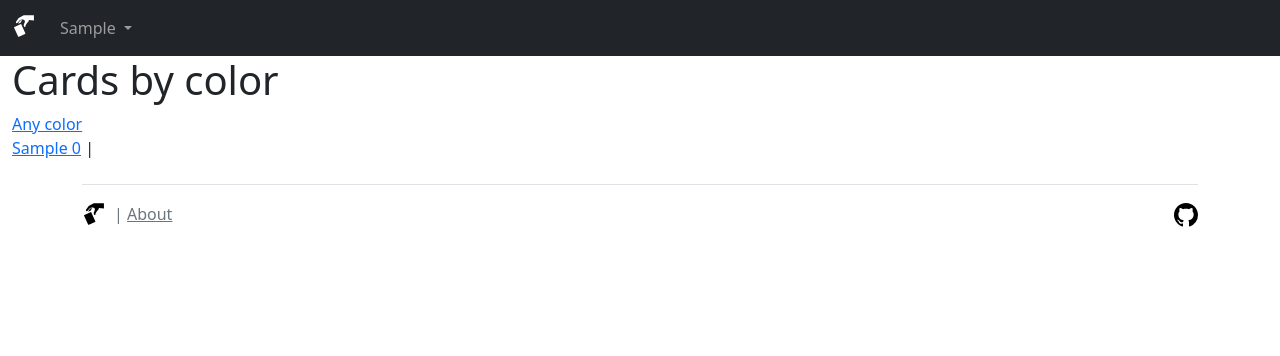
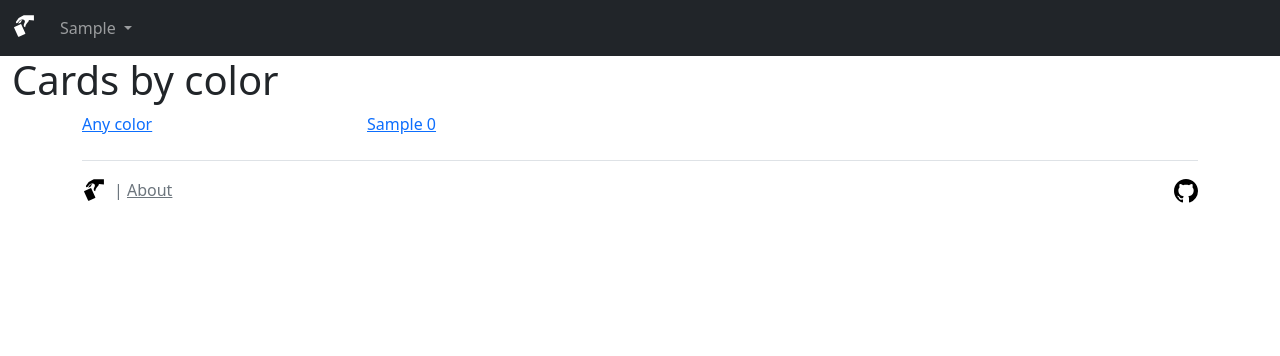
Before and after one commit to PDHdata/SmallFormats, a Django app: template stats_recos/templates/card_index.html in a window 1280 px wide. Shown: the top 356 px of the page. Run offline with Django 3.2, Linux system fonts and the light colour scheme; the template is opened without the code that fills it: most values are stand-ins (such as "Sample title", 1, 10 or a date in 2020); some libraries are stand-ins or nearby versions.

Commit message:
improve formatting of color indexes

```diff
--- a/stats_recos/templates/card_index.html
+++ b/stats_recos/templates/card_index.html
@@ -2,11 +2,12 @@
 {% block title %}Cards by color{% endblock %}
 {% block body %}
 <h1>Cards by color</h1>
-<p>
-<a href="{% url 'card-top' %}">Any color</a><br>
-{% for color in colors %}
-<a href="{% url color.1 %}">{{ color.0.title }}</a>
-{% autoescape off %}{% cycle '|' '|' '|' '<br>' %}{% endautoescape %}
-{% endfor %}
-</p>
+<div class="container">
+  <div class="row row-cols-2 row-cols-md-3 row-cols-lg-4 row-cols-xxl-6">
+    <div class="col"><a href="{% url 'card-top' %}">Any color</a></div>
+    {% for color in colors %}
+    <div class="col"><a href="{% url color.1 %}">{{ color.0.title }}</a></div>
+    {% endfor %}
+  </div>
+</div>
 {% endblock %}
```
Also changed, not shown: stats_recos/templates/commander_index.html (+8 -7 lines), stats_recos/templates/land_index.html (+8 -7 lines).
